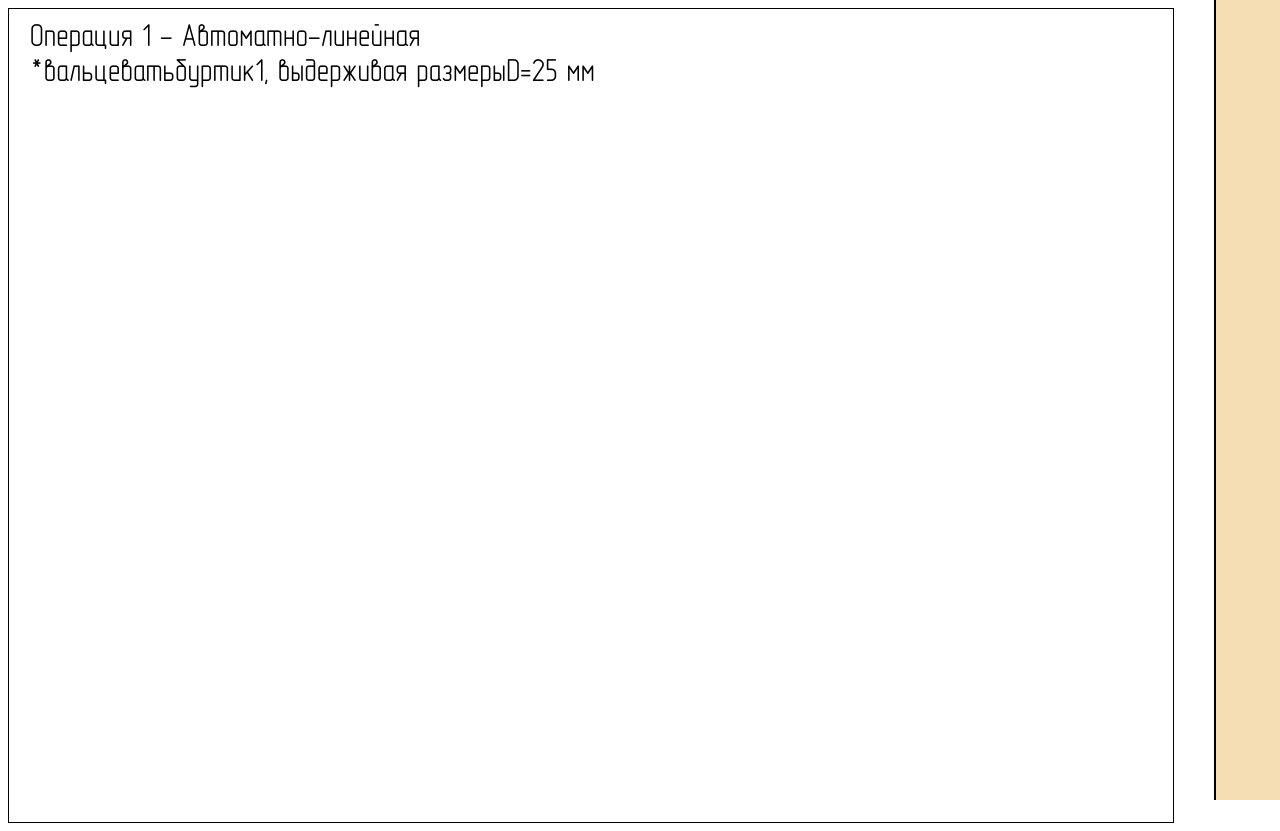
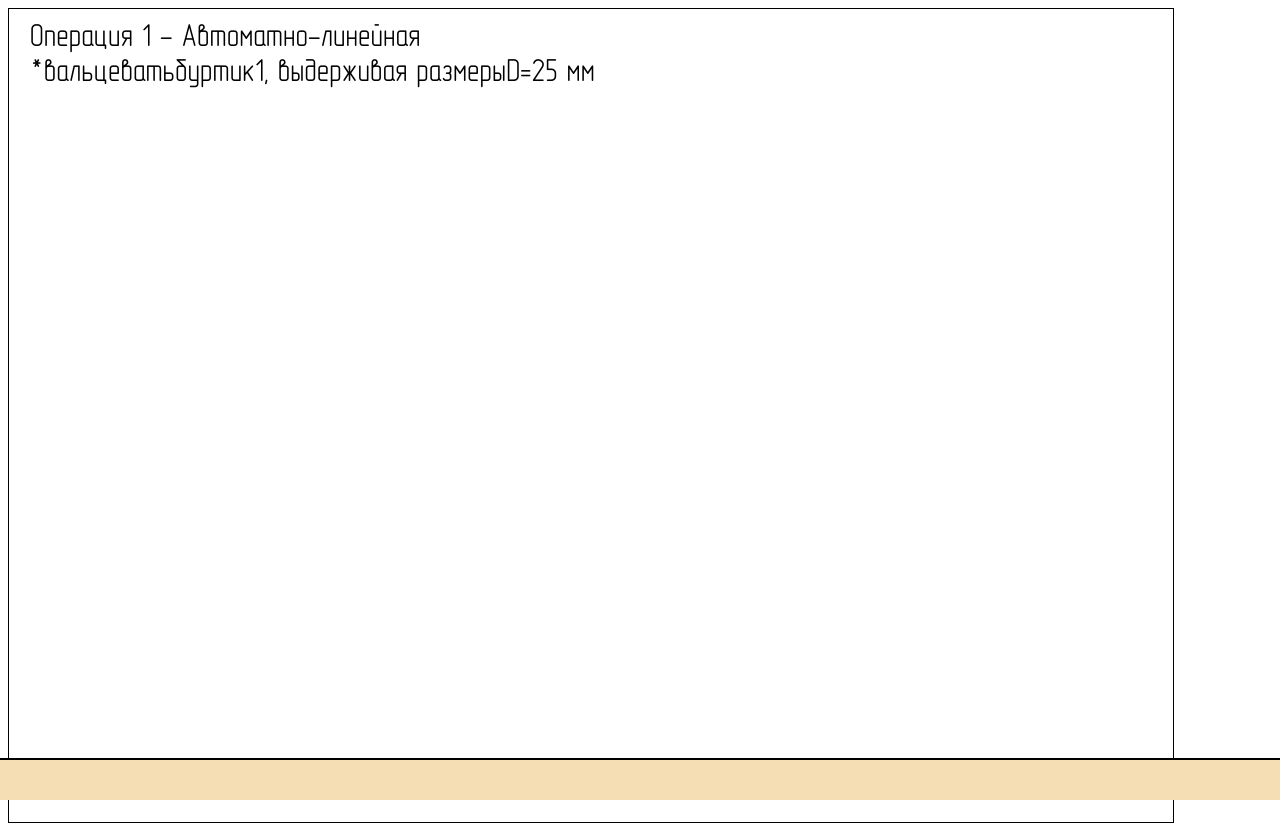
Before and after one commit to nil-kross/Technological-Map, an Angular app in the folder NgWeb/: page / in a window 1280 px wide. Built offline with nearby package versions, Linux system fonts and the light colour scheme.

Commit message:
Change flyout pop-up direction to "from the bottom to the top".

```diff
--- a/NgWeb/src/app/flyout/flyout.component.html
+++ b/NgWeb/src/app/flyout/flyout.component.html
@@ -1,14 +1,14 @@
 <div
   *ngIf="!isOpened"
   class="flyout flyout-collapsed"
-  [style.width.vw]="5"
+  [style.height.vh]="5"
   (click)="onClick(true)">
 </div>
 
 <div
   *ngIf="isOpened"
   class="flyout flyout-expanded"
-  [style.width.vw]="50">
+  [style.height.vh]="50">
   <input
     class="mod-margin"
     type="button"
--- a/NgWeb/src/app/flyout/flyout.component.less
+++ b/NgWeb/src/app/flyout/flyout.component.less
@@ -1,9 +1,10 @@
 .flyout {
   right: 0;
-  top:0;
-  height: 100vh;
-  width: 10vw;
-  border-left: 2px solid black;
+  left: 0;
+  bottom: 0;
+  height: 10vh;
+  width: 100vw;
+  border-top: 2px solid black;
   position: fixed;
   transition: 0.1s;
 
```
